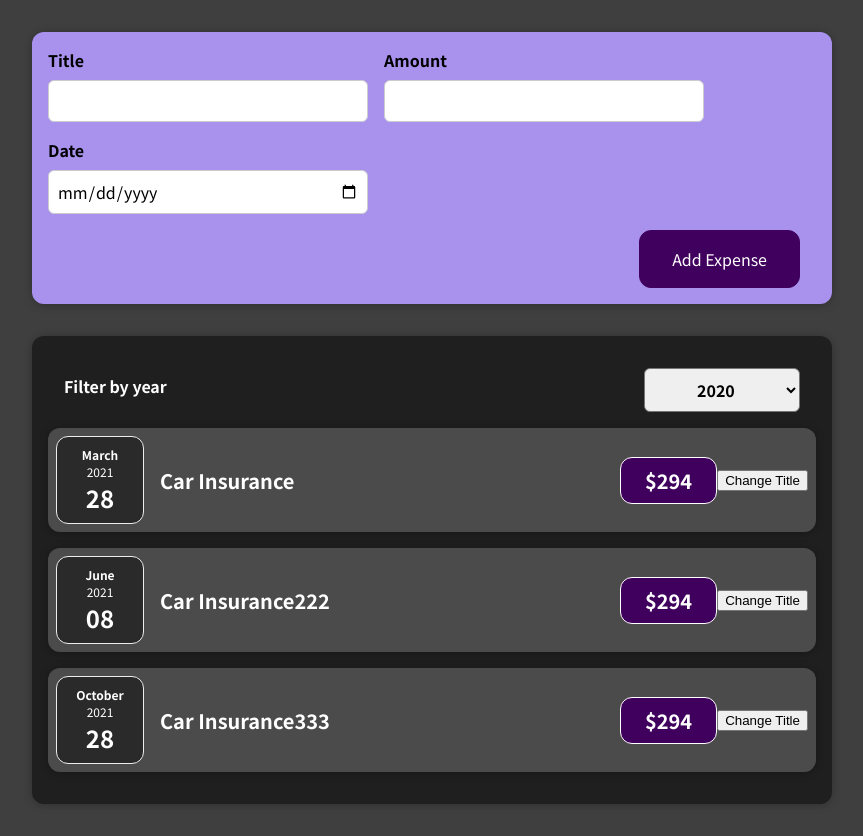
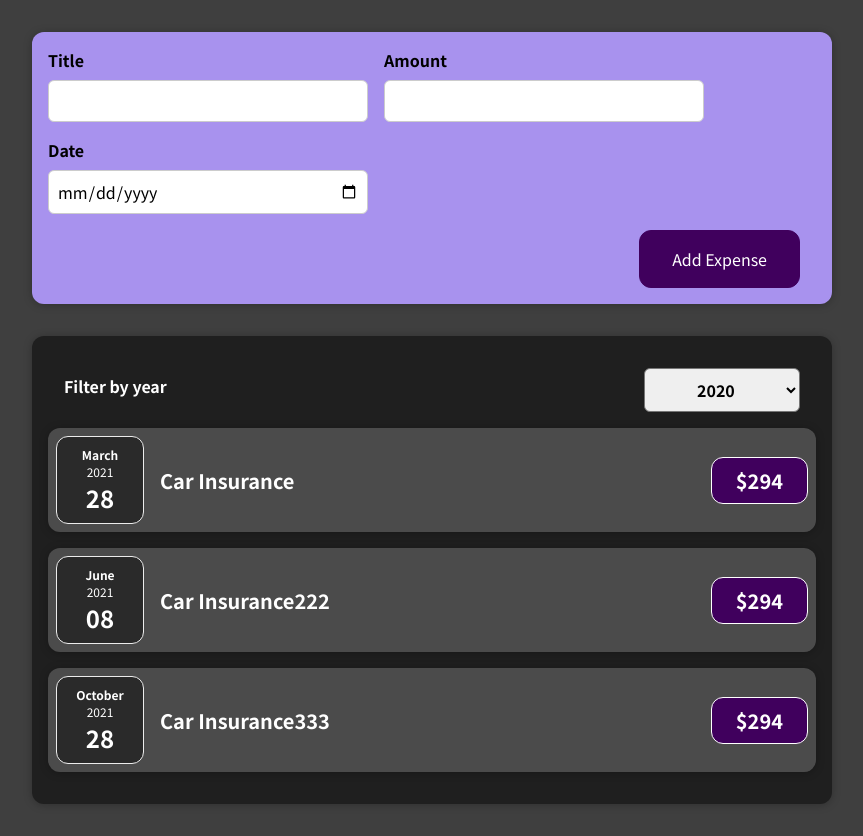
Before and after one commit to modac-bull/udemy-react-module3, a React (Create React App) app: page / in a window 1280 px wide. Shown: the whole page, without its empty margins (208-1071 px from the left). Built offline with nearby package versions, Linux system fonts and the light colour scheme.

Commit message:
[MOD]  모듈5 - 렌더링 리스트 및 조건부 Content (68~71)

```diff
--- a/src/App.js
+++ b/src/App.js
@@ -1,8 +1,9 @@
+import React, { useState } from "react";
+
 import NewExpense from "./components/NewExpense/NewExpense";
 import Expenses from "./components/Expenses/Expenses";
 
-const App = () => {
-  const expenses = [
+const DUMMY_EXPENSES = [
   {
     id: "e1",
     title: "Car Insurance",
@@ -23,16 +24,26 @@
   },
 ];
 
+const App = () => {
+  const [expenses, setExpenses] = useState(DUMMY_EXPENSES);
+
+
   const addExpenseHandler = (expense) => {
     console.log("in app.js");
     console.log(expense);
+    // setExpenses([expense, ...expenses]); // 좋은 방법이 아니다.
+
+    // 동일한 상태의 이전 스냅샨을 기반으로 하는 경우에 상태를 업데이트를 할 수 있는 깔끔한 방법이다.
+    setExpenses(prevExpenses => {
+      return [expense, ...prevExpenses];
+    })
   };
 
   // props 키 이름은, 던져준 키값의 이름을 사용해야 한다.
   return (
     <div>
       <NewExpense onAddExpense={addExpenseHandler} />
-      <Expenses expenses={expenses} />
+      <Expenses items={expenses} />
     </div>
   );
 };
--- a/src/components/Expenses/ExpenseItem.js
+++ b/src/components/Expenses/ExpenseItem.js
@@ -34,7 +34,6 @@
         <h2>{props.title}</h2>
         <div className="expense-item__price">${props.amount}</div>
       </div>
-      <button onClick={clickHandler}> Change Title </button>
     </Card>
   );
 }
--- a/src/components/Expenses/Expenses.js
+++ b/src/components/Expenses/Expenses.js
@@ -8,6 +8,13 @@
 // 양방향 바인딩!
 // State 끌어올리기
 // 데이터 자식 컴포넌트에서 부모 컴포넌트로 보내기
+
+
+
+// key 리액트가 개별 아이템을 인식할 수 있도록 해준다. 고유값을 적어야 한다.
+// 리액트가 key 값으로 개별 아이템을 인식할 수있게 되고
+// 렌더링 할 때 도움을 준다. => 전체 리스트를 다 재 렌더링 할 필요 없이
+// 추가되는 부분에만 렌더링 함
 
 export default function Expenses(props) {
   const [filteredYear, setFilteredYear] = useState("2020");
@@ -24,21 +31,16 @@
           onChangeFilter={filterChangeHandler}
           selected={filteredYear}
         />
-        <ExpenseItem
-          title={props.expenses[0].title}
-          amount={props.expenses[0].amount}
-          date={props.expenses[0].date}
-        ></ExpenseItem>
-        <ExpenseItem
-          title={props.expenses[1].title}
-          amount={props.expenses[1].amount}
-          date={props.expenses[1].date}
-        ></ExpenseItem>
-        <ExpenseItem
-          title={props.expenses[2].title}
-          amount={props.expenses[2].amount}
-          date={props.expenses[2].date}
-        ></ExpenseItem>
+        {props.items.map((expense) => {
+          return (
+            <ExpenseItem
+              key={expense.id}
+              title={expense.title}
+              amount={expense.amount}
+              date={expense.date}
+            />
+          );
+        })}
       </Card>
     </div>
   );
```
Lines whose indentation alone changed are shown as unchanged.
